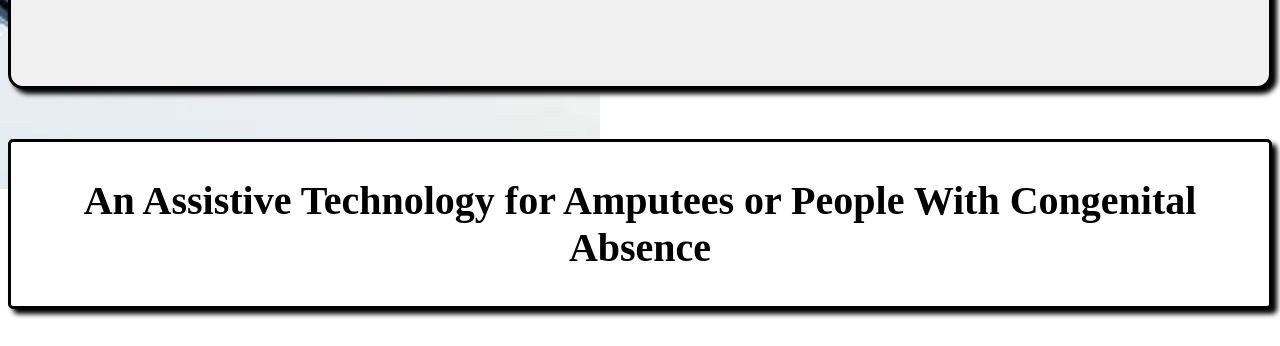
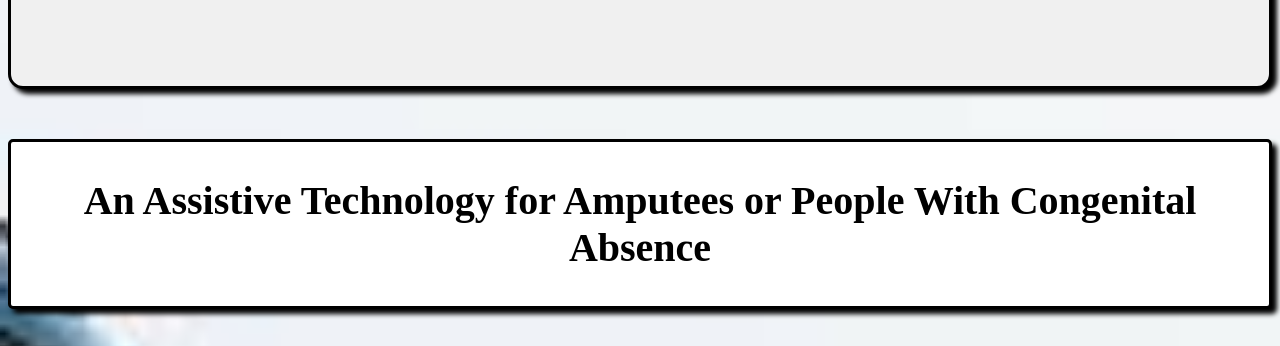
Before and after one commit to 0wlw/website, a plain HTML site: page index.html in a window 1280 px wide. Shown: the part 211-557 px from the top of the page. Drawn offline with Linux system fonts and the light colour scheme; a web font is replaced by a local one.

Commit message:
Update style.css

```diff
--- a/style.css
+++ b/style.css
@@ -15,7 +15,7 @@ body {
     background-image: url("image.png");
     background-repeat: no-repeat;
     background-attachment: fixed;
-    background-size: 600px 400px;
+    background-size: 2600px 1800px;
 }
 
 h2 {
```
